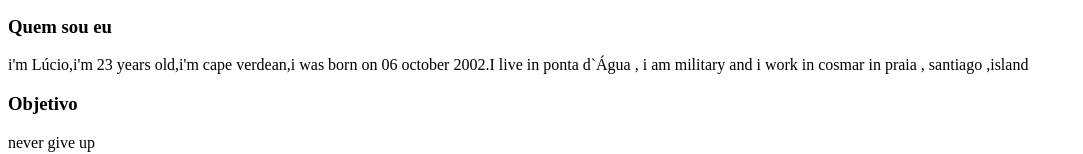
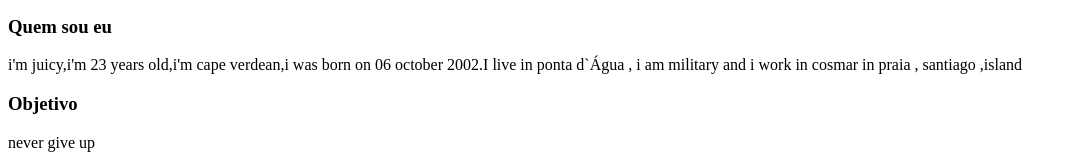
Before and after one commit to luciobaixada6-hash/DAWFS, a plain HTML site: page UF1.1-Otimição e estruturação de Documento web/sobre-min.html in a window 1280 px wide. Shown: the part 148-302 px from the top of the page, without its empty margins (0-1083 px from the left). Drawn offline with Linux system fonts and the light colour scheme.

Commit message:
primeiro commit

```diff
--- a/UF1.1-Otimição e estruturação de Documento web/sobre-min.html
+++ b/UF1.1-Otimição e estruturação de Documento web/sobre-min.html
@@ -16,7 +16,7 @@
     </section>
     <section>
         <h3>Quem sou eu</h3>
-        <p>i'm Lúcio,i'm 23 years old,i'm cape verdean,i was born on 06 october 2002.I live in ponta d`Água , i am
+        <p>i'm juicy,i'm 23 years old,i'm cape verdean,i was born on 06 october 2002.I live in ponta d`Água , i am
             military and i work in cosmar in praia , santiago ,island</p>
     </section>
     <section>
```
